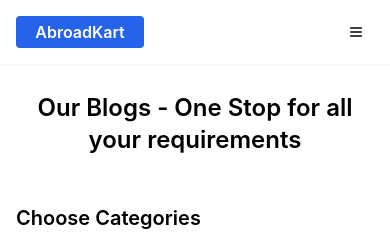
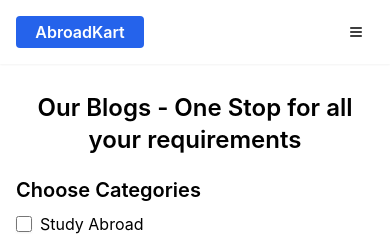
Before and after one commit to dvbuiilds/abroadkart, a Next.js app: page /blogs in a window 390 px wide. Shown: the top 242 px of the page. Built offline with nearby package versions, Linux system fonts and the light colour scheme; no server answers; the database is empty.

Commit message:
chore: added padding for small screen.

```diff
--- a/src/components/BlogTemplates/Template1/BlogsListingLayout.tsx
+++ b/src/components/BlogTemplates/Template1/BlogsListingLayout.tsx
@@ -11,7 +11,7 @@ export const BlogsListingLayout = ({
 }) => {
   return (
     <div className="gap-2 pt-4 pb-8">
-      <h1 className="text-2xl text-center font-semibold pt-3 pb-10 px-3 md:font-bold md:text-3xl">
+      <h1 className="text-2xl text-center font-semibold py-3 md:pt-3 md:pb-10 px-3 md:font-bold md:text-3xl">
         {title}
       </h1>
       <div className="flex flex-col justify-center md:flex-row mx-auto gap-4">
@@ -25,7 +25,7 @@ export const BlogsListingLayout = ({
 
         {/* Right - Form */}
         <aside className="w-full md:w-[350px]">
-          <div className="md:sticky md:top-20">
+          <div className="md:sticky md:top-20 px-4">
             <Form />
           </div>
         </aside>
--- a/src/pages/blogs/index.tsx
+++ b/src/pages/blogs/index.tsx
@@ -139,7 +139,7 @@ const Blogs: FC<BlogsProps> = ({ title, blogs, paginationParams }) => {
         />
       }
     >
-      <div className="flex flex-col items-center gap-20">
+      <div className="flex flex-col items-center gap-20 px-4 md:px-0">
         <div className="grid grid-cols-1 md:grid-cols-3 gap-2">
           {filteredBlogs.map((blog) => (
             <BlogCard
```
